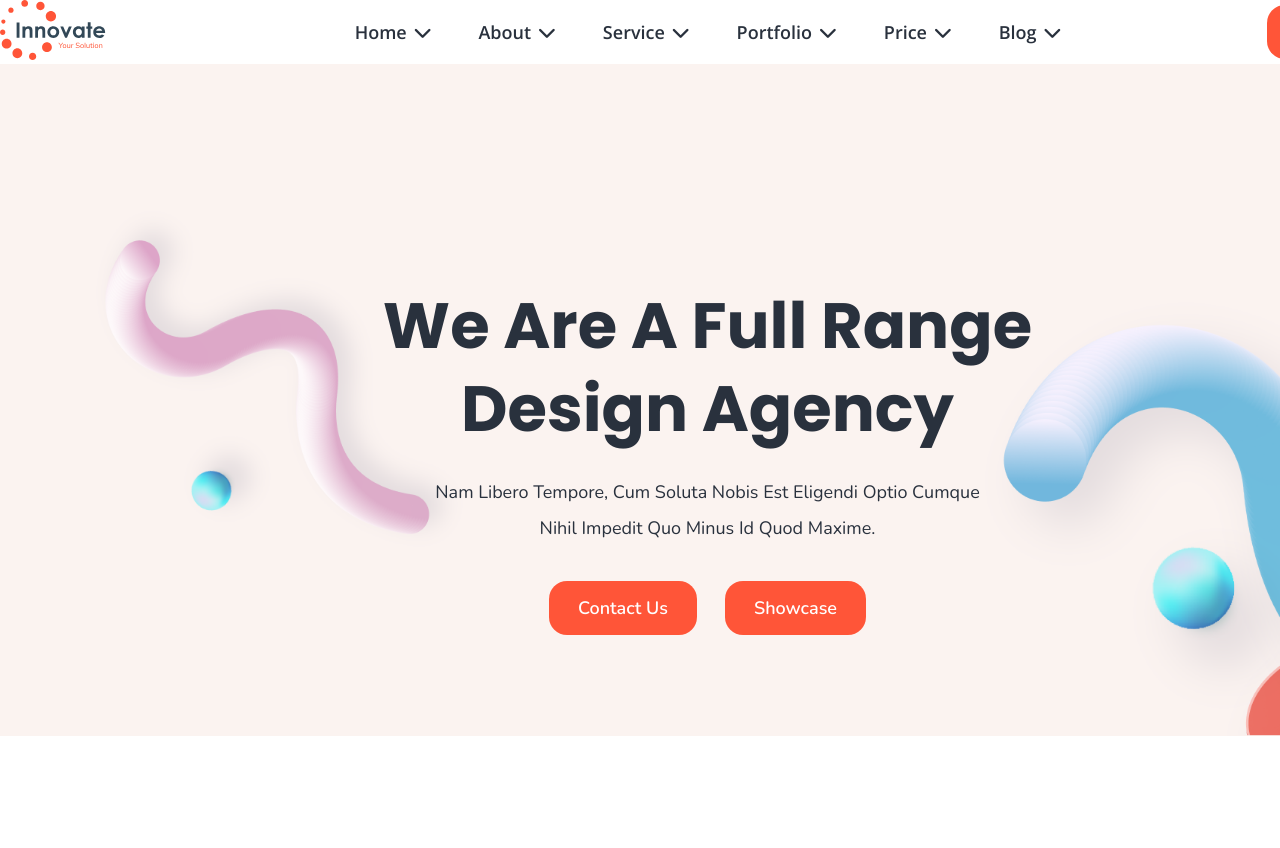
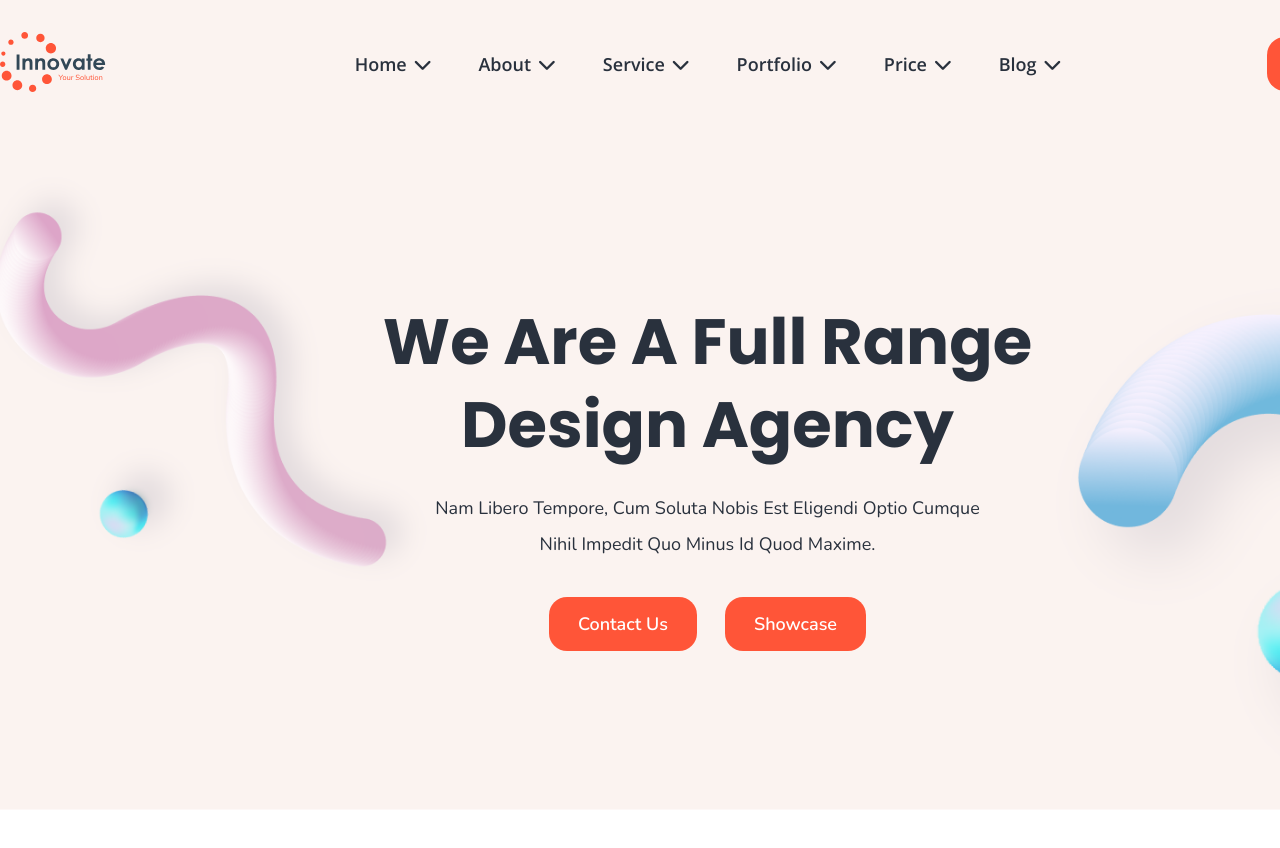
Before and after one commit to AK-Polash/innovate-01, a plain HTML site: page index.html in a window 1280 px wide. Shown: the top 848 px of the page. Drawn offline with nearby package versions, Linux system fonts and the light colour scheme.

Commit message:
problem fixed

```diff
--- a/css/styel.css
+++ b/css/styel.css
@@ -35,6 +35,10 @@ ul, ol{
 /* ================================= navbar start ====================================== */
 nav{
     width: 100%;
+    position: absolute;
+    top: 0;
+    left: 0;
+    padding: 32px 0;
     /* background-color: green; */
 }
 nav .logo a picture svg{
@@ -58,13 +62,17 @@ nav .navbar{
     column-gap: 48px;
 }
 .navbar .menu ul li a{
+    color: var(--dark);
     font-family: var(--ff__three);
     font-style: normal;
     font-weight: 600;
     font-size: 18px;
     line-height: 25px;
     text-transform: capitalize;
-    color: var(--dark);
+    transition: all ease .2s;
+}
+.navbar .menu ul li a:hover{
+    color: var(--primary);
 }
 .navbar .menu ul li a i{
     padding-left: 8px;
@@ -103,7 +111,7 @@ nav .navbar{
 .banner__main{
     width: 771px;
     margin: 0 auto;
-    padding: 220px 0;
+    padding: 300px 0;
 }
 .banner__heading{
     color: var(--dark);
```
